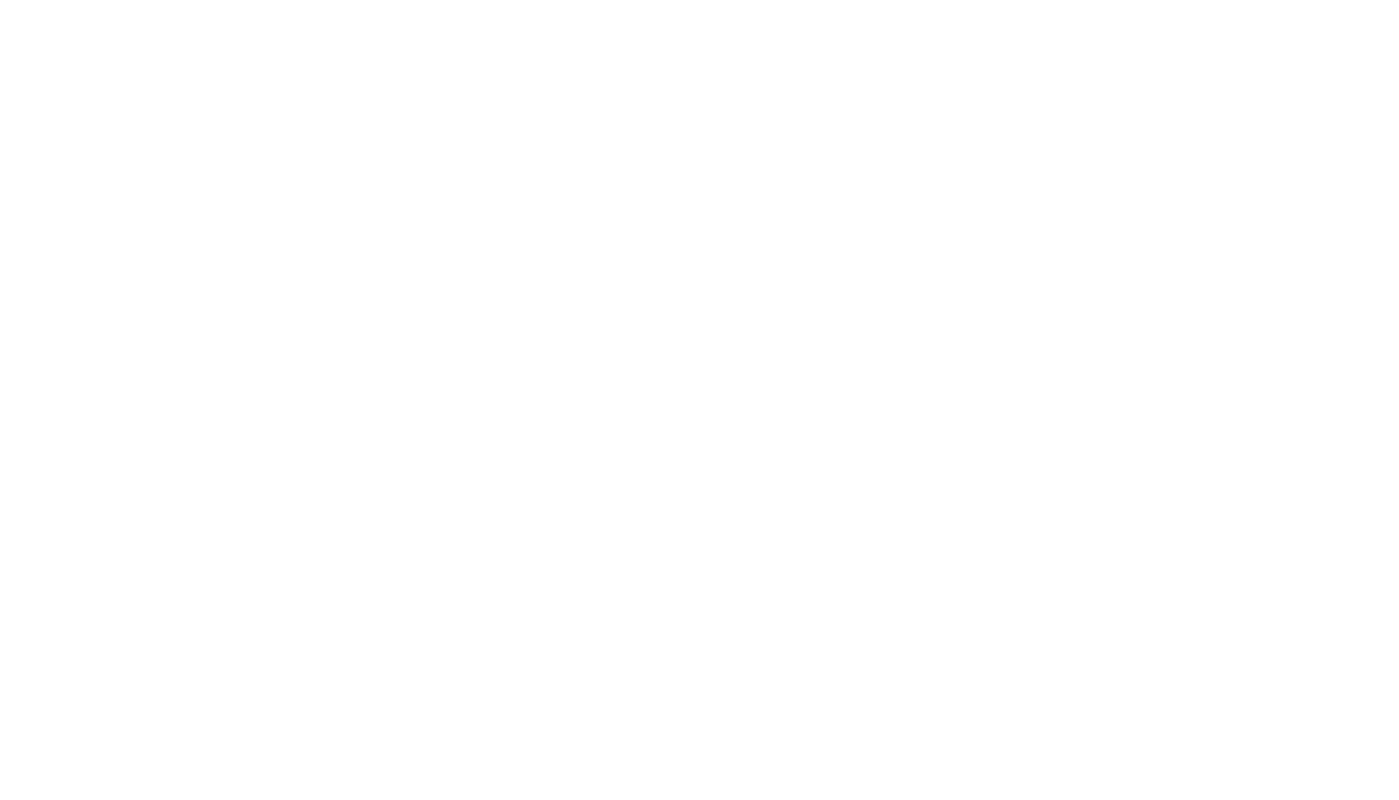
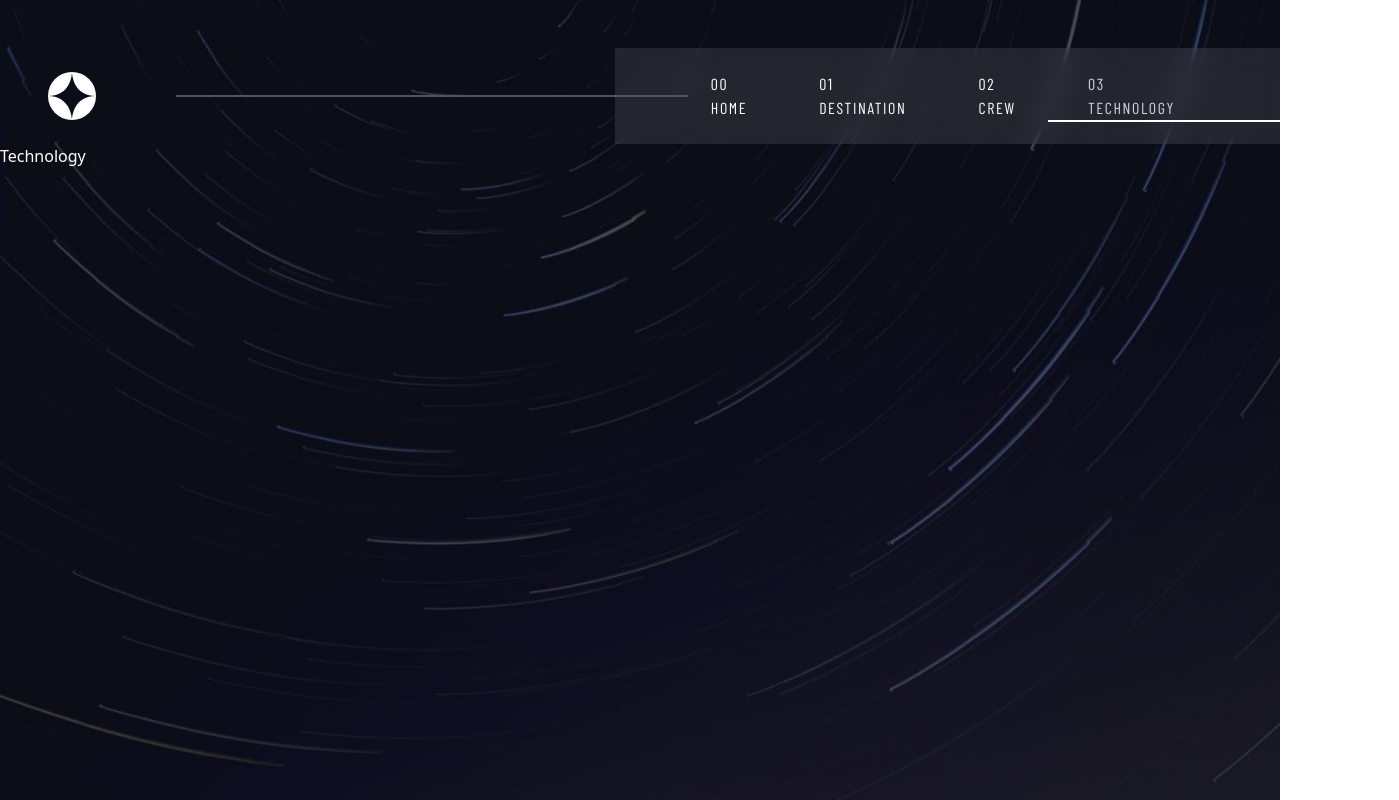
Before and after one commit to JhonierSantana/space-tourism-website, a React (Vite) app in the folder space-tourism/: page /technology in a window 1280 px wide. Before the commit this address had no page. Shown: the whole page, 1399 px wide, since content can reach past the window. Built offline with nearby package versions, Linux system fonts and the light colour scheme.

Commit message:
main/page

```diff
--- a/space-tourism/package.json
+++ b/space-tourism/package.json
@@ -11,7 +11,8 @@
   },
   "dependencies": {
     "react": "^18.3.1",
-    "react-dom": "^18.3.1"
+    "react-dom": "^18.3.1",
+    "react-router-dom": "^6.26.0"
   },
   "devDependencies": {
     "@eslint/js": "^9.8.0",
--- a/space-tourism/src/components/Layout/Layout.jsx
+++ b/space-tourism/src/components/Layout/Layout.jsx
@@ -2,6 +2,7 @@ import { Outlet, useLocation } from "react-router-dom";
 import NavBar from "../NavBar";
 import backgroundHome from "../../assets/home/background-home-desktop.jpg";
 import backgroundDestination from "../../assets/destination/background-destination-desktop.jpg";
+import backgroundTechnology from "../../assets/technology/background-technology-desktop.jpg";
 
 const Layout = () => {
   const location = useLocation();
@@ -15,6 +16,11 @@ const Layout = () => {
     case "/destination":
       backgroundImage = `url(${backgroundDestination})`;
       break;
+    case "/technology":
+      backgroundImage = `url(${backgroundTechnology})`;
+      break;
+
+    // Add more cases for other routes as needed
     default:
       backgroundImage = `url(${backgroundHome})`;
   }
--- a/space-tourism/src/components/NavBar.jsx
+++ b/space-tourism/src/components/NavBar.jsx
@@ -1,31 +1,66 @@
-import { Link } from "react-router-dom";
+import { NavLink } from "react-router-dom";
 import logo from "../assets/logo.svg";
 
 const Navbar = () => {
   return (
-    <nav className="flex pt-12 pl-12 justify-between items-center ">
+    <nav className="flex pt-12 pl-12 justify-between items-center relative">
       <div>
         <img src={logo} alt="logo" className="w-12 h-12" />
       </div>
+
+      {/* Línea que atraviesa el navbar */}
       <div className="flex border border-gray-600 border-solid h-0.5 w-2/5 ml-32 absolute z-10"></div>
+
+      {/* Contenedor de los links con fondo transparente */}
       <div className="flex bg-opacity-10 bg-white h-24 w-54p items-center backdrop-blur-md">
-        <ul className="flex font-barlow-condensed  space-x-8 text-white tracking-widest w-max m-auto ">
-          <li className="relative mr-10 ml-24 hover:cursor-pointer">
-            <Link to="/">
+        <ul className="flex font-barlow-condensed space-x-8 text-white tracking-widest w-max m-auto">
+          <li className="relative mr-10 ml-24">
+            <NavLink
+              to="/"
+              className={({ isActive }) =>
+                isActive
+                  ? "text-gray-300 after:absolute after:left-0 after:bottom-[-2px] after:w-full after:h-[2px] after:bg-white"
+                  : "hover:text-gray-400 hover:underline"
+              }
+            >
               <span className="mr-1">00</span> HOME
-            </Link>
+            </NavLink>
           </li>
-          <li className="relative  hover:cursor-pointer">
-            <Link to="/destination">
-              <span className="mr-1">01</span>
-              DESTINATION
-            </Link>
+          <li className="relative">
+            <NavLink
+              to="/destination"
+              className={({ isActive }) =>
+                isActive
+                  ? "text-gray-300 after:absolute after:left-0 after:bottom-[-2px] after:w-full after:h-[2px] after:bg-white"
+                  : "hover:text-gray-400 hover:underline"
+              }
+            >
+              <span className="mr-1">01</span> DESTINATION
+            </NavLink>
           </li>
-          <li className="relative pl-10  hover:cursor-pointer">
-            <span className="mr-1">02</span> CREW
+          <li className="relative pl-10">
+            <NavLink
+              to="/crew"
+              className={({ isActive }) =>
+                isActive
+                  ? "text-gray-300 after:absolute after:left-0 after:bottom-[-2px] after:w-full after:h-[2px] after:bg-white"
+                  : "hover:text-gray-400 hover:underline"
+              }
+            >
+              <span className="mr-1">02</span> CREW
+            </NavLink>
           </li>
-          <li className="relative  pl-10 pr-56 hover:cursor-pointer">
-            <span className="mr-1">03</span> TECHNOLOGY
+          <li className="relative pl-10 pr-56">
+            <NavLink
+              to="/technology"
+              className={({ isActive }) =>
+                isActive
+                  ? "text-gray-300 after:absolute after:left-0 after:bottom-[-2px] after:w-full after:h-[2px] after:bg-white"
+                  : "hover:text-gray-400 hover:underline"
+              }
+            >
+              <span className="mr-1">03</span> TECHNOLOGY
+            </NavLink>
           </li>
         </ul>
       </div>
--- /dev/null
+++ b/space-tourism/src/pages/Main.jsx
@@ -0,0 +1,27 @@
+//import React from "react";
+
+const Main = () => {
+  return (
+    <main className="flex flex-col md:flex-row gap-4 min-h-screen p-8 w-4/5 m-auto">
+      <div className="flex flex-col justify-center flex-1 ">
+        <h2 className="font-barlow-condensed text-[28px] tracking-[4.75px]">
+          SO, YOU WANT TO TRAVEL TO
+        </h2>
+        <h1 className="font-bellefair text-[150px]">SPACE</h1>
+        <p className="text-gray-300 text-left max-w-440px">
+          Let’s face it; if you want to go to space, you might as well genuinely
+          go to outer space and not hover kind of on the edge of it. Well sit
+          back, and relax because we’ll give you a truly out of this world
+          experience!
+        </p>
+      </div>
+      <div className="flex items-center justify-center flex-1 relative">
+        <div className="w-[274px] h-[274px] bg-white rounded-full flex items-center justify-center absolute bottom-[130px] left-[380px] cursor-pointer hover:before:content-[''] hover:before:absolute hover:before:w-[274px] hover:before:h-[274px] hover:before:bg-white hover:before:rounded-full hover:before:animate-ping">
+          <p className="text-black text-2xl font-bellefair relative">EXPLORE</p>
+        </div>
+      </div>
+    </main>
+  );
+};
+
+export default Main;
--- /dev/null
+++ b/space-tourism/src/pages/Technology.jsx
@@ -0,0 +1,6 @@
+const Technology = () => {
+  return (
+    <div>Technology</div>
+  )
+}
+export default Technology;
--- a/space-tourism/src/router/AppRouter.jsx
+++ b/space-tourism/src/router/AppRouter.jsx
@@ -2,6 +2,8 @@ import { BrowserRouter as Router, Route, Routes } from "react-router-dom";
 // import { useState } from "react";
 import Layout from "../components/Layout/Layout";
 import Destination from "../pages/Destination";
+import Main from "../pages/Main";
+import Technology from "../pages/Technology";
 
 const AppRouter = () => {
   return (
@@ -9,7 +11,10 @@ const AppRouter = () => {
       <Router>
         <Routes>
           <Route path="/" element={<Layout />}>
+          <Route index element={<Main />} />
             <Route path="/destination" element={<Destination />} />
+            <Route path="/technology" element={<Technology/>} />
+
           </Route>
         </Routes>
       </Router>
--- a/space-tourism/tailwind.config.js
+++ b/space-tourism/tailwind.config.js
@@ -5,9 +5,28 @@ export default {
     extend: {
       width: {
         "54p": "54%",
+        "274px": "274px",
+      },
+      height: {
+        "382px": "382px",
+        "274px": "274px",
       },
       fontFamily: {
         "barlow-condensed": ["Barlow Condensed", "sans-serif"],
+      },
+      spacing: {
+        '4.75px': '4.75px',
+      },
+      fontSize: {
+        '28px': '28px',
+      },
+      letterSpacing: {
+        '4.75': '4.75px',
+      },
+
+      //maxWidth
+      maxWidth: {
+        '440px': '440px',
       },
     },
   },
```
Also changed, not shown: 1 other file (tests, documents, lock files or other folders).
